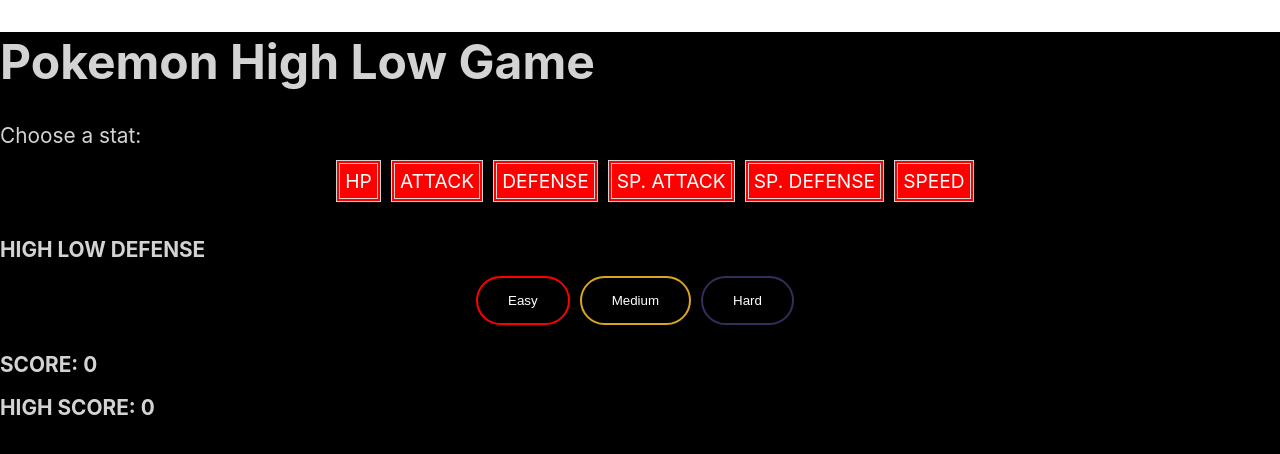
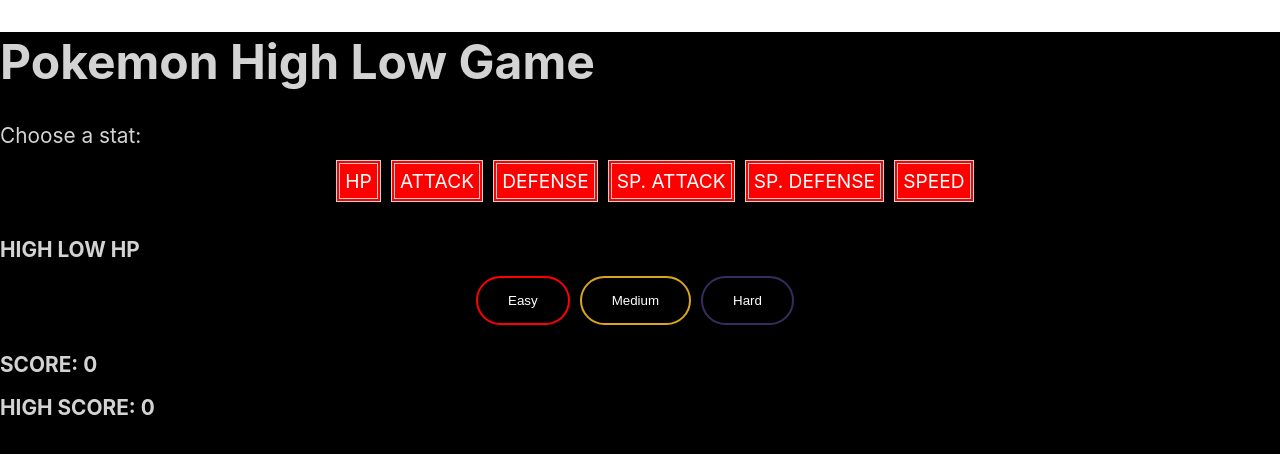
Before and after one commit to thoo2002/PokemonHighLow, a React (Create React App) app in the folder pokemon-high-low/: page /HP in a window 1280 px wide. Shown: the top 454 px of the page. Built offline with nearby package versions, Linux system fonts and the light colour scheme.

Commit message:
had to fix hp

```diff
--- a/pokemon-high-low/package.json
+++ b/pokemon-high-low/package.json
@@ -1,6 +1,7 @@
 {
   "name": "pokemon-high-low",
   "version": "0.1.0",
+  "homepage": "https://thoo2002.github.io/PokemonHighLow",
   "private": true,
   "dependencies": {
     "@testing-library/jest-dom": "^5.17.0",
@@ -13,6 +14,8 @@
     "web-vitals": "^2.1.4"
   },
   "scripts": {
+    "predeploy": "npm run build",
+    "deploy": "gh-pages -d build",
     "start": "react-scripts start",
     "build": "react-scripts build",
     "test": "react-scripts test",
--- a/pokemon-high-low/src/HP.js
+++ b/pokemon-high-low/src/HP.js
@@ -47,7 +47,7 @@ function HP() {
         fetch('https://pokeapi.co/api/v2/pokemon/'+rand)
             .then((response) => response.json())
             .then((json) => {
-                setData(json.stats[2].base_stat);
+                setData(json.stats[0].base_stat);
             })
             .catch(error => console.log(error));
     };
@@ -152,7 +152,7 @@ function HP() {
     }
     return (
         <div>
-            <h1 class="para">High Low Defense</h1>
+            <h1 class="para">High Low HP</h1>
             {(!easy && !medium && !hard) && <div class="inLine">
                 <button class = 'easyButton' onClick={() => setEasy(true)}>Easy</button>
                 <button class = 'medButton' onClick={() => setMedium(true)}>Medium</button>
@@ -163,7 +163,7 @@ function HP() {
                 <div class = 'col'>
                     <h2 class="para">{pkm1.name}</h2>
                     <img src={pkm1.img} alt="Pokemon" />
-                    <h2 class="para">Defense: {pkm1.stat}</h2>
+                    <h2 class="para">HP: {pkm1.stat}</h2>
                 </div>
                 <div class = 'col col_adjustment'>
                     <div class>
```
